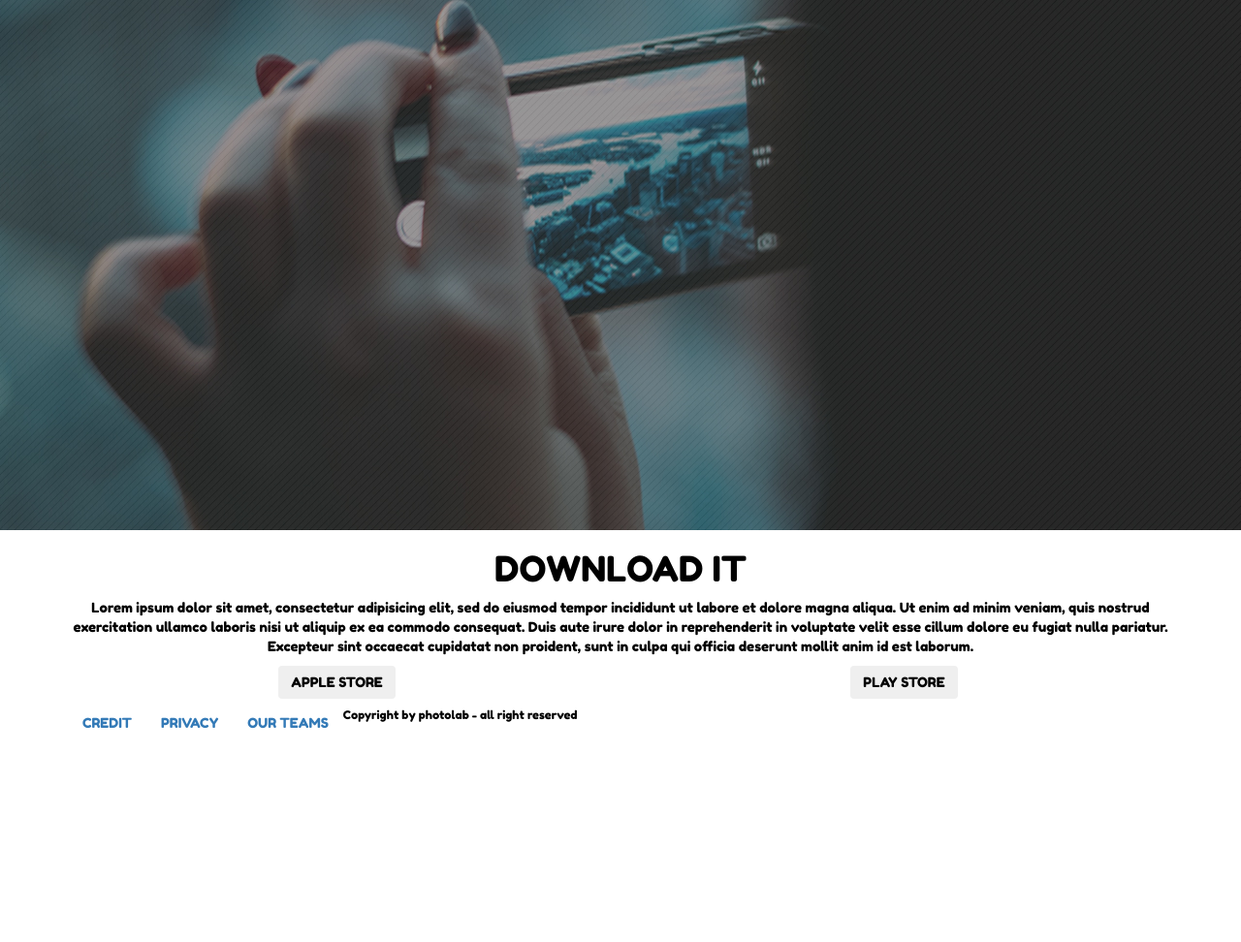
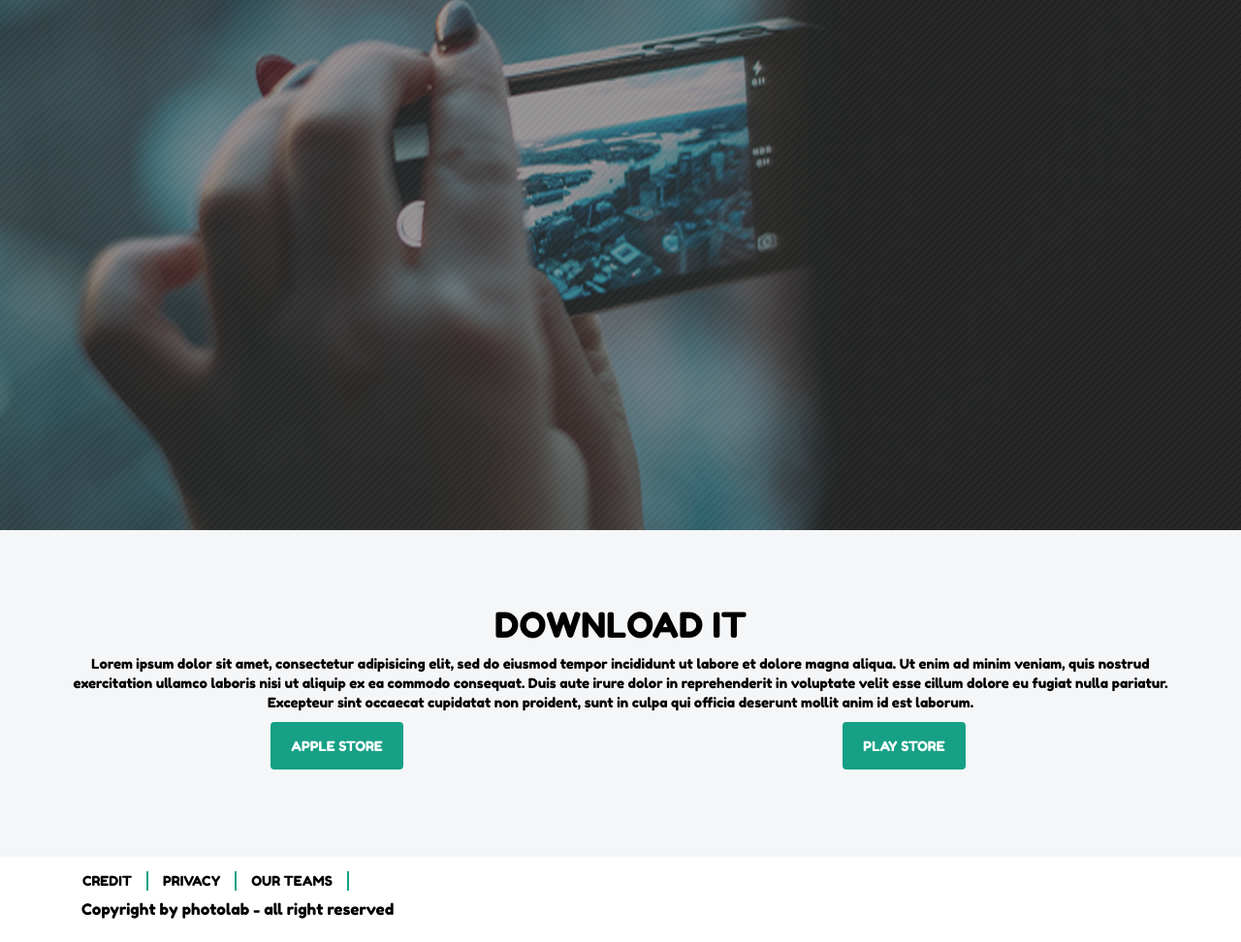
Before and after one commit to JosefaHerrera/photolab, a website: page index.html in a window 1280 px wide. Shown: the part 2261-3233 px from the top of the page at 97% size. Before the commit the page ends 3032 px from the top, so only its background shows below. Drawn offline with Linux system fonts and the light colour scheme.

Commit message:
footer y download it listo

```diff
--- a/assets/sass/_style.scss
+++ b/assets/sass/_style.scss
@@ -80,15 +80,38 @@ body{
     width: 100%;
     height: 700px;
     padding-top: 20px;
-
     background-position: center;
     background-position-y: bottom;
 }
 
 #seccion5{
+	background-color:#f5f6f8;
 	color:black;
+	padding-top: 58px;
+    padding-bottom: 90px;
+	.btn2 {
+    background-color: #16a086;
+    padding-left: 20px;
+    padding-right: 20px;
+    padding-top: 14px;
+    padding-bottom: 13px;
+    color:white;
+   }
 }
 
 #sec-footer{
 	color:black;
+	padding-top: 15px;
+    padding-bottom: 15px;
+   h6{
+   	font-size: 16px;
+    padding-top: 21px;
+    padding-left: 14px;
+   }
+   a{
+   	color:black;
+   	border-right: 2px solid #16a086;
+   	padding-bottom: 0px;
+   	padding-top: 0px;
+   }
 }
--- a/index.html
+++ b/index.html
@@ -76,7 +76,7 @@
 				consequat. Duis aute irure dolor in reprehenderit in voluptate velit esse
 				cillum dolore eu fugiat nulla pariatur. Excepteur sint occaecat cupidatat non
 				proident, sunt in culpa qui officia deserunt mollit anim id est laborum. </p>
-				<button  class="btn" type="button">GET STARTED</button>
+				<button  class="btn btn2" type="button">GET STARTED</button>
 			</div>
 		</div>
 	</div>
@@ -126,10 +126,10 @@
 		</div>
 		<div class="row">
 			<div class="col-md-6 text-center">
-				<button  class="btn" type="button">APPLE STORE</button>
+				<button  class="btn btn2" type="button">APPLE STORE</button>
 			</div>
 			<div class="col-md-6 text-center">
-				<button  class="btn" type="button">PLAY STORE</button>
+				<button  class="btn btn2" type="button">PLAY STORE</button>
 			</div>
 		</div>
 	</div>
```
Also changed, not shown: dist/css/style.min.css.
